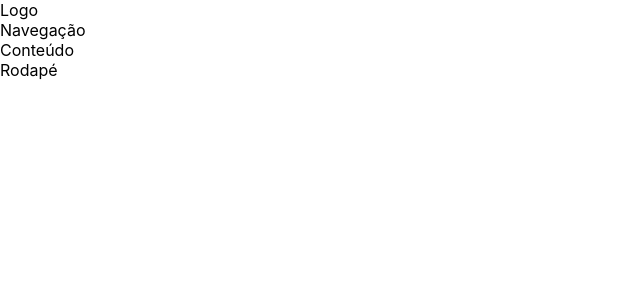
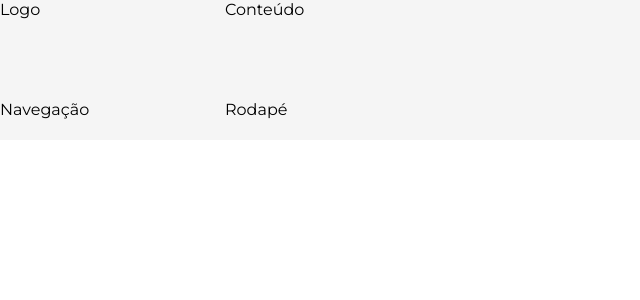
Before and after one commit to iDaniloRoque/CRUD_React_JSON, a React (Create React App) app in the folder frontend/: page / in a window 1280 px wide. Shown: the top 300 px of the page, without its empty margins (0-640 px from the left). Built offline with nearby package versions, Linux system fonts and the light colour scheme.

Commit message:
Aplicação Estilo (CSS GRID)

```diff
--- a/frontend/public/index.html
+++ b/frontend/public/index.html
@@ -9,6 +9,7 @@
       name="description"
       content="Web site created using create-react-app"
     />
+    <link href="https://fonts.googleapis.com/css?family=Montserrat:300,400,500,700" rel="stylesheet">
     <link rel="apple-touch-icon" href="%PUBLIC_URL%/logo192.png" />
     <!--
       manifest.json provides metadata used when your web app is installed on a
--- a/frontend/src/main/App.css
+++ b/frontend/src/main/App.css
@@ -0,0 +1,55 @@
+:root {
+    --bg-dark: #1A2F3A;
+
+    --logo-height: 100px;
+    --header-height: 100px;
+    --aside-width: 225px;
+    --footer-height: 40px;
+
+    --shadow:
+        0 2px 23px 0 rgba(0 , 0, 0, 0.1),
+        0 2px 49px 0 rgba(0 , 0, 0, 0.06);
+}
+
+* {
+    box-sizing: border-box;
+    font-family: 'Montserrat', sans-serif;
+}
+
+/* Layout em Grid */
+
+.app {
+    margin: 0px;
+    display: grid;
+    grid-template-columns: var(--aside-width) 1fr;
+    grid-template-rows:
+        var(--header-height)
+        1fr
+        var(--footer-height);
+    grid-template-areas:
+        "logo header"
+        "menu content"
+        "menu footer";
+    height: 100v;
+    background-color: #F5F5F5;
+}
+
+aside.logo {
+    grid-area: logo;
+}
+
+header.header {
+    grid-area: header;
+}
+
+aside.menu-area {
+    grid-area: menu;
+}
+
+main.content {
+    grid-area: content;
+}
+
+footer.footer {
+    grid-area: footer;
+}
```
